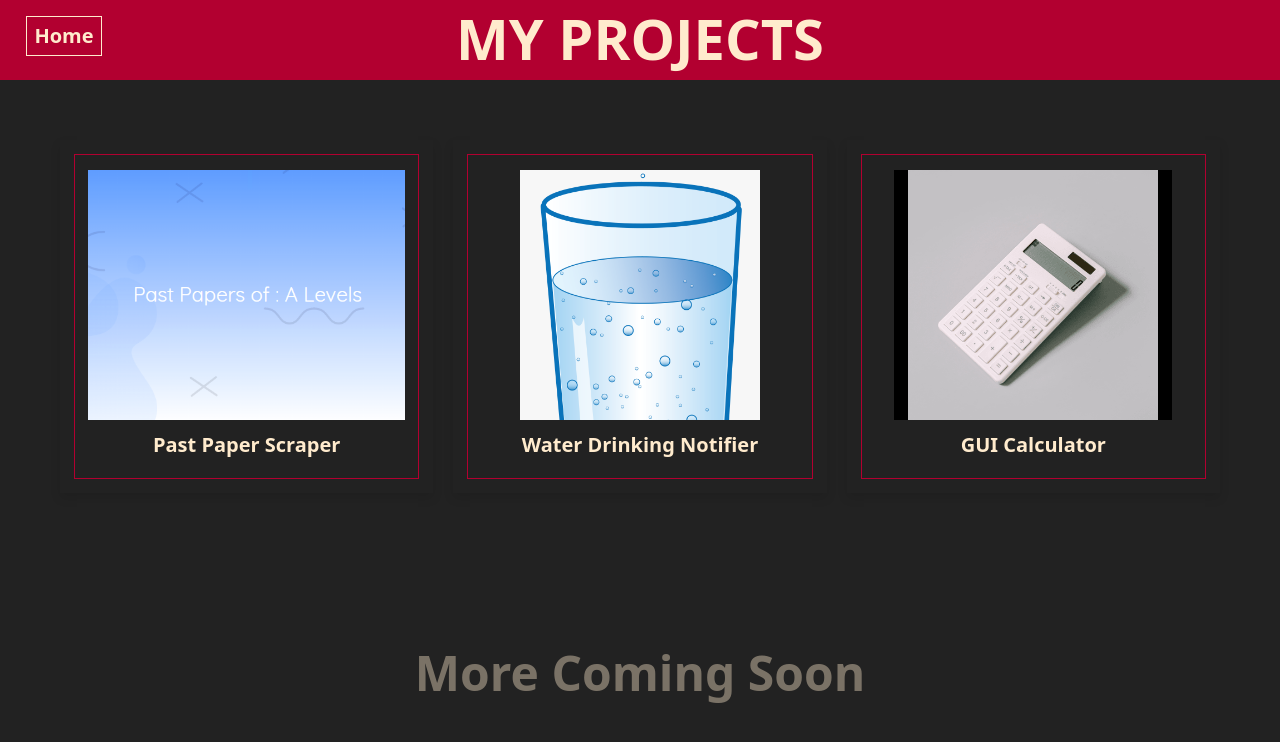
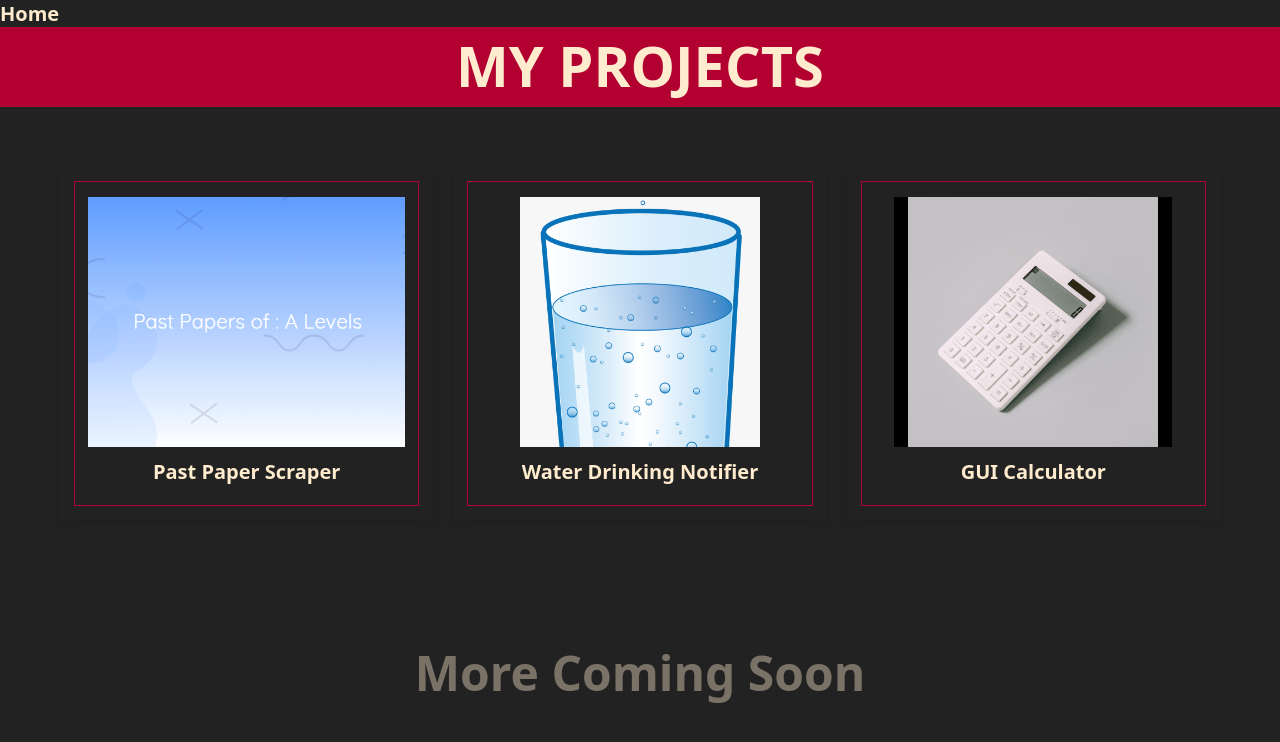
Before and after one commit to AnubhavDOE/Anubhav, a plain HTML site: page projects.html in a window 1280 px wide. Drawn offline with Linux system fonts and the light colour scheme.

Commit message:
Update projects.html

```diff
--- a/projects.html
+++ b/projects.html
@@ -6,26 +6,6 @@
    <meta name="viewport" content="width=device-width, initial-scale=1.0">
    <link rel="stylesheet" href="css/style.css">
    <script src="js/script.js" defer></script>
-   <style>
-      .home-button{
-      position: absolute;
-      left:2%;
-      top:2%;
-      border-width:1px;
-      border-color: blanchedalmond;
-      border-style: solid;
-      width: 6%;
-      height:7%;
-      text-align: center;
-      height:5%;
-      padding-top: 0.37%;
-      }
-   .home-button:hover{
-      color:rgb(178,0,48);
-      background:blanchedalmond;
-      }
-   </style>
-
 </head>
 <body>
    <a href="index.html" style="text-decoration:none;color:blanchedalmond"><div class ="home-button"><h1>Home</h1></div></a>
```
